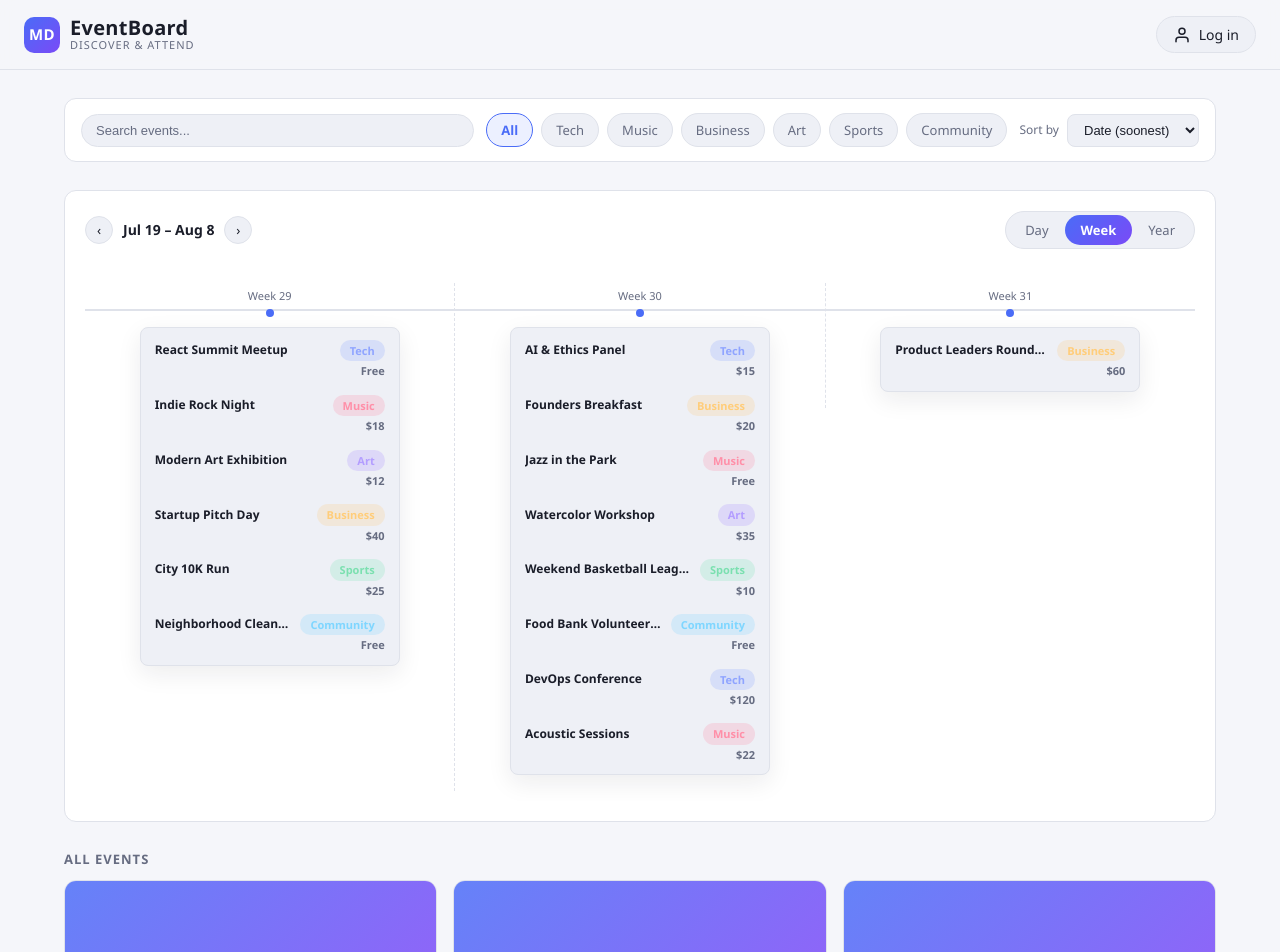
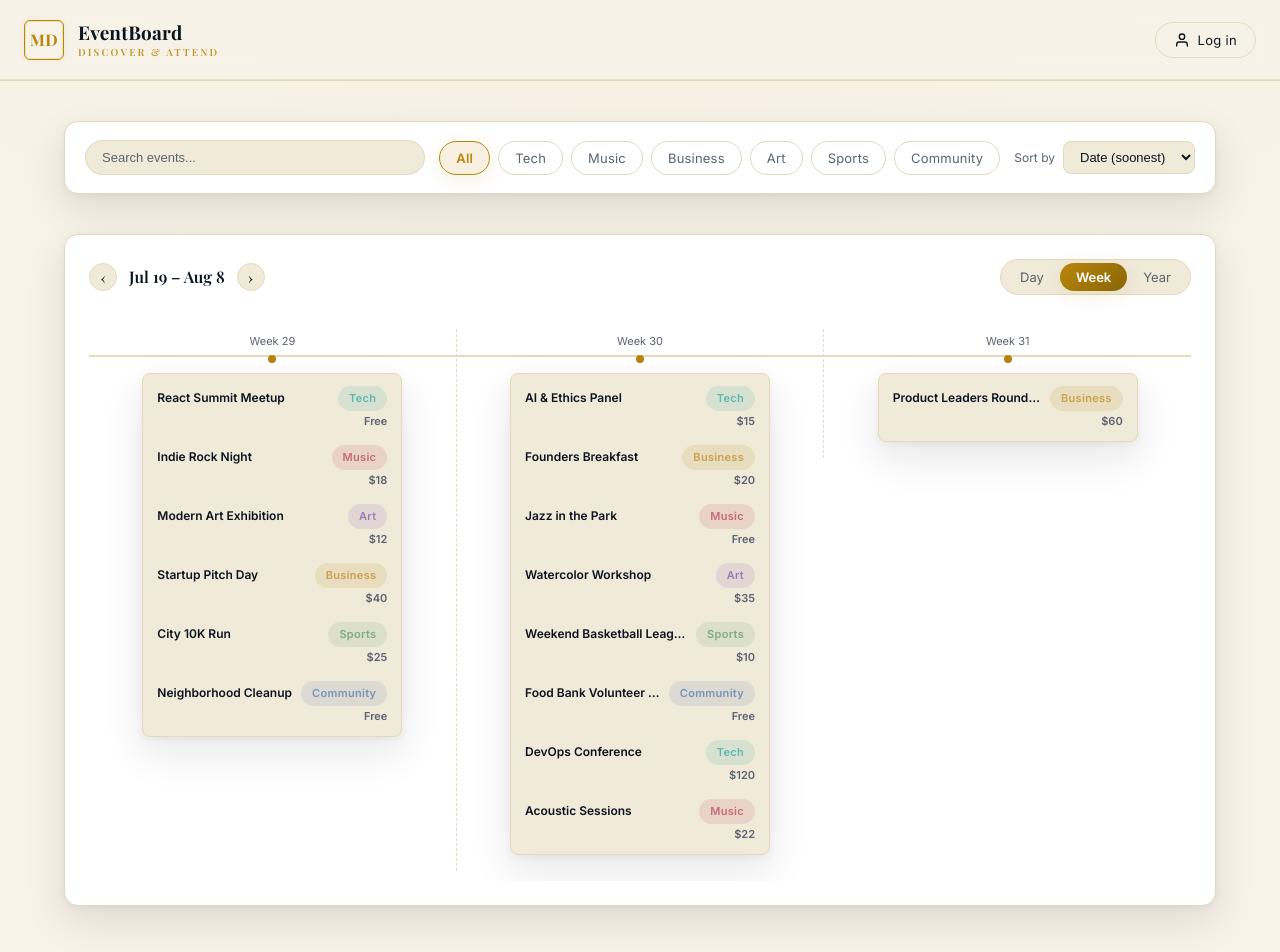
Before and after one commit to Maksym-Denysiuk/EventBoard, a plain HTML site: page index.html in a window 1280 px wide. Shown: the top 952 px of the page. Drawn offline with nearby package versions, Linux system fonts and the light colour scheme.

Commit message:
v2: navy/gold brand rebrand with premium visual polish
Recolor the UI to match the MD brand mark (navy + gold), add Playfair
Display serif accents for headings, and layer in refined shadows,
hover glows, and spacing for a more premium feel.

```diff
--- a/index.html
+++ b/index.html
@@ -4,47 +4,64 @@
 <meta charset="UTF-8">
 <meta name="viewport" content="width=device-width, initial-scale=1.0">
 <title>EventBoard</title>
+<link rel="preconnect" href="https://fonts.googleapis.com">
+<link rel="preconnect" href="https://fonts.gstatic.com" crossorigin>
+<link href="https://fonts.googleapis.com/css2?family=Inter:wght@400;500;600;700&family=Playfair+Display:wght@600;700;800&display=swap" rel="stylesheet">
 <style>
   :root{
-    --bg:#0f1115;
-    --bg-elev:#161922;
-    --bg-elev-2:#1e2230;
-    --border:#2a2f3d;
-    --text:#e9ebf2;
-    --text-dim:#9aa0b4;
-    --accent:#6c8cff;
-    --accent-2:#8f6cff;
-    --accent-soft:rgba(108,140,255,0.15);
-    --danger:#ff6c8c;
-    --radius:12px;
-    --shadow:0 8px 24px rgba(0,0,0,0.35);
+    --bg:#0a1420;
+    --bg-elev:#0f2333;
+    --bg-elev-2:#16293a;
+    --border:#22364a;
+    --text:#eef1f5;
+    --text-dim:#9fb0c0;
+    --accent:#d4af37;
+    --accent-2:#a8791f;
+    --accent-soft:rgba(212,175,55,0.15);
+    --accent-ink:#0a1420;
+    --danger:#e0566a;
+    --radius:14px;
+    --shadow:0 16px 40px rgba(0,0,0,0.5), 0 2px 8px rgba(0,0,0,0.3);
+    --shadow-glow:0 4px 20px rgba(212,175,55,0.18);
+    --font-serif:'Playfair Display',Georgia,'Times New Roman',serif;
     color-scheme: dark;
   }
   @media (prefers-color-scheme: light){
     :root{
-      --bg:#f5f6fa;
+      --bg:#f7f3e8;
       --bg-elev:#ffffff;
-      --bg-elev-2:#eef0f6;
-      --border:#dfe2ea;
-      --text:#1a1d29;
-      --text-dim:#666c81;
-      --accent:#4a6cf7;
-      --accent-2:#7a4af7;
-      --accent-soft:rgba(74,108,247,0.1);
-      --shadow:0 8px 24px rgba(20,20,40,0.08);
+      --bg-elev-2:#f0ead9;
+      --border:#e3d9bf;
+      --text:#0a1420;
+      --text-dim:#5b6472;
+      --accent:#b8860b;
+      --accent-2:#8a6508;
+      --accent-soft:rgba(184,134,11,0.12);
+      --accent-ink:#ffffff;
+      --shadow:0 16px 40px rgba(20,20,40,0.1), 0 2px 8px rgba(20,20,40,0.05);
+      --shadow-glow:0 4px 20px rgba(184,134,11,0.12);
       color-scheme: light;
     }
   }
   *{box-sizing:border-box;}
   html,body{margin:0;padding:0;}
   body{
-    background:var(--bg);
+    background:
+      radial-gradient(ellipse 1200px 600px at 50% -10%, rgba(212,175,55,0.06), transparent),
+      var(--bg);
     color:var(--text);
-    font-family:'Segoe UI',system-ui,-apple-system,Roboto,Helvetica,Arial,sans-serif;
-    line-height:1.4;
+    font-family:'Inter',system-ui,-apple-system,Roboto,Helvetica,Arial,sans-serif;
+    line-height:1.5;
+    -webkit-font-smoothing:antialiased;
   }
   a{color:inherit;text-decoration:none;}
   button{font-family:inherit;}
+  .brand-name,
+  .event-card-title,
+  .modal-body h2,
+  .module-title{
+    font-family:var(--font-serif);
+  }
 
   .container{
     max-width:1200px;
@@ -57,74 +74,91 @@
     position:sticky;
     top:0;
     z-index:100;
-    background:rgba(15,17,21,0.85);
-    backdrop-filter:blur(10px);
+    background:rgba(10,20,32,0.85);
+    backdrop-filter:blur(14px);
     border-bottom:1px solid var(--border);
+    box-shadow:inset 0 -1px 0 rgba(212,175,55,0.15);
   }
   @media (prefers-color-scheme: light){
-    header.site-header{background:rgba(245,246,250,0.85);}
+    header.site-header{background:rgba(247,243,232,0.85);box-shadow:inset 0 -1px 0 rgba(184,134,11,0.15);}
   }
   .header-inner{
     display:flex;
     align-items:center;
     justify-content:space-between;
-    padding:16px 24px;
+    padding:20px 24px;
   }
   .brand{
     display:flex;
     align-items:center;
-    gap:10px;
+    gap:14px;
     font-weight:700;
     font-size:20px;
     letter-spacing:0.3px;
   }
   .brand-mark{
-    width:36px;height:36px;
-    border-radius:10px;
-    background:linear-gradient(135deg,var(--accent),var(--accent-2));
+    width:40px;height:40px;
+    border-radius:6px;
+    background:var(--bg);
+    border:1px solid var(--accent);
+    box-shadow:inset 0 0 0 1px rgba(212,175,55,0.25), 0 0 0 4px rgba(212,175,55,0.05);
     display:flex;align-items:center;justify-content:center;
-    color:#fff;font-weight:800;font-size:15px;
+    color:var(--accent);font-family:var(--font-serif);font-weight:700;font-size:16px;letter-spacing:0.5px;
   }
   .brand-name{
-    display:flex;flex-direction:column;line-height:1.1;
+    display:flex;flex-direction:column;line-height:1.15;
+    font-size:19px;
+    letter-spacing:0.2px;
   }
   .brand-name small{
-    font-weight:400;
-    font-size:11px;
-    color:var(--text-dim);
-    letter-spacing:1px;
+    font-weight:500;
+    font-size:10px;
+    color:var(--accent);
+    letter-spacing:2.2px;
+    margin-top:3px;
+    opacity:0.85;
   }
   .login-btn{
     display:flex;
     align-items:center;
     gap:8px;
-    background:var(--bg-elev-2);
+    background:transparent;
     border:1px solid var(--border);
     color:var(--text);
-    padding:8px 16px;
+    padding:9px 18px;
     border-radius:999px;
     cursor:pointer;
-    font-size:14px;
-    transition:background .15s,border-color .15s;
+    font-size:13px;
+    letter-spacing:0.3px;
+    transition:background .2s,border-color .2s,box-shadow .2s;
   }
   .login-btn:hover{
     background:var(--accent-soft);
     border-color:var(--accent);
+    box-shadow:var(--shadow-glow);
   }
-  .login-btn svg{width:18px;height:18px;}
+  .login-btn svg{width:16px;height:16px;}
 
-  main{padding-bottom:60px;}
+  main{padding-bottom:80px;}
 
   .module{
-    margin-top:28px;
+    margin-top:40px;
   }
   .module-title{
-    font-size:13px;
+    font-size:22px;
     font-weight:700;
-    text-transform:uppercase;
-    letter-spacing:1px;
-    color:var(--text-dim);
-    margin-bottom:12px;
+    letter-spacing:0.2px;
+    color:var(--text);
+    margin-bottom:18px;
+    display:flex;
+    align-items:center;
+    gap:14px;
+  }
+  .module-title::after{
+    content:'';
+    flex:1;
+    height:1px;
+    background:linear-gradient(90deg,var(--border),transparent);
   }
 
   /* ---------- Module 1: Filters & sorting ---------- */
@@ -132,11 +166,12 @@
     display:flex;
     flex-wrap:wrap;
     align-items:center;
-    gap:12px;
+    gap:14px;
     background:var(--bg-elev);
     border:1px solid var(--border);
     border-radius:var(--radius);
-    padding:14px 16px;
+    padding:18px 20px;
+    box-shadow:var(--shadow);
   }
   .filter-group{
     display:flex;
@@ -144,14 +179,15 @@
     gap:8px;
   }
   .chip{
-    padding:7px 14px;
+    padding:8px 16px;
     border-radius:999px;
     border:1px solid var(--border);
-    background:var(--bg-elev-2);
+    background:transparent;
     color:var(--text-dim);
     font-size:13px;
+    letter-spacing:0.2px;
     cursor:pointer;
-    transition:all .15s;
+    transition:all .2s;
     white-space:nowrap;
   }
   .chip:hover{border-color:var(--accent);color:var(--text);}
@@ -160,6 +196,7 @@
     border-color:var(--accent);
     color:var(--accent);
     font-weight:600;
+    box-shadow:var(--shadow-glow);
   }
   .search-input{
     flex:1;
@@ -167,12 +204,13 @@
     background:var(--bg-elev-2);
     border:1px solid var(--border);
     color:var(--text);
-    padding:8px 14px;
+    padding:9px 16px;
     border-radius:999px;
     font-size:13px;
     outline:none;
+    transition:border-color .2s,box-shadow .2s;
   }
-  .search-input:focus{border-color:var(--accent);}
+  .search-input:focus{border-color:var(--accent);box-shadow:var(--shadow-glow);}
   .search-input::placeholder{color:var(--text-dim);}
 
   .sort-wrap{
@@ -201,7 +239,8 @@
     background:var(--bg-elev);
     border:1px solid var(--border);
     border-radius:var(--radius);
-    padding:20px;
+    padding:24px;
+    box-shadow:var(--shadow);
   }
   .timeline-head{
     display:flex;
@@ -230,15 +269,17 @@
   }
   .view-toggle button.active{
     background:linear-gradient(135deg,var(--accent),var(--accent-2));
-    color:#fff;
+    color:var(--accent-ink);
     font-weight:600;
+    box-shadow:var(--shadow-glow);
   }
   .timeline-nav{
     display:flex;
     align-items:center;
-    gap:10px;
-    font-size:14px;
+    gap:12px;
+    font-size:16px;
     font-weight:600;
+    font-family:var(--font-serif);
   }
   .timeline-nav button{
     width:28px;height:28px;
@@ -368,18 +409,18 @@
   }
 
   /* tag colors */
-  .tag-tech{background:rgba(108,140,255,0.18);color:#8fa4ff;}
-  .tag-music{background:rgba(255,108,140,0.18);color:#ff8fa8;}
-  .tag-business{background:rgba(255,190,90,0.18);color:#ffcd7a;}
-  .tag-art{background:rgba(143,108,255,0.18);color:#b39dff;}
-  .tag-sports{background:rgba(90,220,160,0.18);color:#7be0b0;}
-  .tag-community{background:rgba(90,200,255,0.18);color:#7fd6ff;}
+  .tag-tech{background:rgba(95,184,176,0.18);color:#5fb8b0;}
+  .tag-music{background:rgba(199,107,122,0.18);color:#c76b7a;}
+  .tag-business{background:rgba(201,163,77,0.18);color:#c9a34d;}
+  .tag-art{background:rgba(156,122,184,0.18);color:#9c7ab8;}
+  .tag-sports{background:rgba(127,174,127,0.18);color:#7fae7f;}
+  .tag-community{background:rgba(122,147,184,0.18);color:#7a93b8;}
 
   /* ---------- Module 3: Event list ---------- */
   .cards-grid{
     display:grid;
     grid-template-columns:repeat(auto-fill,minmax(280px,1fr));
-    gap:16px;
+    gap:22px;
   }
   .event-card{
     background:var(--bg-elev);
@@ -387,25 +428,32 @@
     border-radius:var(--radius);
     overflow:hidden;
     cursor:pointer;
-    transition:transform .15s, border-color .15s, box-shadow .15s;
+    transition:transform .25s cubic-bezier(.2,.8,.2,1), border-color .25s, box-shadow .25s;
     display:flex;
     flex-direction:column;
   }
   .event-card:hover{
-    transform:translateY(-3px);
+    transform:translateY(-4px);
     border-color:var(--accent);
-    box-shadow:var(--shadow);
+    box-shadow:var(--shadow), var(--shadow-glow);
   }
   .event-card-banner{
-    height:90px;
-    background:linear-gradient(135deg,var(--accent),var(--accent-2));
-    opacity:0.85;
+    height:100px;
+    background:
+      linear-gradient(135deg, rgba(255,255,255,0.12), transparent 60%),
+      linear-gradient(135deg,var(--accent),var(--accent-2));
+    position:relative;
+  }
+  .event-card-banner::after{
+    content:'';
+    position:absolute;inset:0;
+    background:radial-gradient(circle at 85% 15%, rgba(255,255,255,0.25), transparent 45%);
   }
   .event-card-body{
-    padding:16px;
+    padding:18px 20px 20px;
     display:flex;
     flex-direction:column;
-    gap:8px;
+    gap:9px;
     flex:1;
   }
   .event-card-top{
@@ -415,12 +463,16 @@
     gap:8px;
   }
   .event-card-title{
-    font-size:15px;
+    font-size:17px;
     font-weight:700;
+    letter-spacing:0.1px;
+    line-height:1.3;
   }
   .event-card-date{
     font-size:12px;
-    color:var(--text-dim);
+    color:var(--accent);
+    font-weight:600;
+    letter-spacing:0.3px;
     white-space:nowrap;
   }
   .event-card-meta{
@@ -435,12 +487,13 @@
     display:flex;
     gap:6px;
     flex-wrap:wrap;
-    padding-top:6px;
+    padding-top:8px;
   }
   .tag-pill{
     font-size:11px;
     font-weight:600;
-    padding:3px 10px;
+    letter-spacing:0.3px;
+    padding:4px 11px;
     border-radius:999px;
   }
   .empty-state{
@@ -454,7 +507,14 @@
   footer.site-footer{
     border-top:1px solid var(--border);
     background:var(--bg-elev);
-    margin-top:60px;
+    margin-top:80px;
+    position:relative;
+  }
+  footer.site-footer::before{
+    content:'';
+    position:absolute;top:-1px;left:0;right:0;height:1px;
+    background:linear-gradient(90deg,transparent,var(--accent),transparent);
+    opacity:0.5;
   }
   .footer-inner{
     display:grid;
@@ -463,11 +523,12 @@
     padding:44px 24px 28px;
   }
   .footer-col h4{
-    font-size:13px;
+    font-size:12px;
     text-transform:uppercase;
-    letter-spacing:1px;
-    color:var(--text-dim);
-    margin:0 0 14px 0;
+    letter-spacing:1.6px;
+    color:var(--accent);
+    font-weight:600;
+    margin:0 0 16px 0;
   }
   .footer-col p{
     color:var(--text-dim);
@@ -518,31 +579,36 @@
   .modal{
     background:var(--bg-elev);
     border:1px solid var(--border);
-    border-radius:16px;
+    border-radius:18px;
     max-width:480px;
     width:100%;
-    box-shadow:var(--shadow);
+    box-shadow:var(--shadow), 0 0 0 1px rgba(212,175,55,0.08);
     overflow:hidden;
   }
   .modal-banner{
-    height:120px;
-    background:linear-gradient(135deg,var(--accent),var(--accent-2));
+    height:130px;
+    background:
+      linear-gradient(135deg, rgba(255,255,255,0.12), transparent 60%),
+      linear-gradient(135deg,var(--accent),var(--accent-2));
     position:relative;
   }
   .modal-close{
     position:absolute;
-    top:12px;right:12px;
-    width:30px;height:30px;
+    top:14px;right:14px;
+    width:32px;height:32px;
     border-radius:50%;
     border:none;
     background:rgba(0,0,0,0.35);
+    backdrop-filter:blur(4px);
     color:#fff;
     cursor:pointer;
     font-size:16px;
+    transition:background .2s;
     display:flex;align-items:center;justify-content:center;
   }
-  .modal-body{padding:22px;}
-  .modal-body h2{margin:0 0 6px 0;font-size:20px;}
+  .modal-close:hover{background:rgba(0,0,0,0.5);}
+  .modal-body{padding:26px;}
+  .modal-body h2{margin:0 0 8px 0;font-size:24px;letter-spacing:0.1px;}
   .modal-meta-row{
     display:flex;
     align-items:center;
@@ -551,31 +617,36 @@
     font-size:13px;
     margin-bottom:4px;
   }
-  .modal-tags{margin:14px 0;display:flex;gap:6px;flex-wrap:wrap;}
-  .modal-desc{font-size:14px;color:var(--text-dim);line-height:1.6;margin-bottom:20px;}
+  .modal-tags{margin:16px 0;display:flex;gap:6px;flex-wrap:wrap;}
+  .modal-desc{font-size:14px;color:var(--text-dim);line-height:1.7;margin-bottom:24px;}
   .modal-actions{display:flex;gap:10px;}
   .btn-primary{
     background:linear-gradient(135deg,var(--accent),var(--accent-2));
-    color:#fff;
+    color:var(--accent-ink);
     border:none;
-    padding:10px 20px;
+    padding:11px 22px;
     border-radius:8px;
     font-size:14px;
     font-weight:600;
+    letter-spacing:0.2px;
     cursor:pointer;
     display:inline-block;
     text-decoration:none;
     line-height:1.3;
+    transition:box-shadow .2s,transform .2s;
   }
+  .btn-primary:hover{box-shadow:var(--shadow-glow);transform:translateY(-1px);}
   .btn-secondary{
-    background:var(--bg-elev-2);
+    background:transparent;
     border:1px solid var(--border);
     color:var(--text);
-    padding:10px 20px;
+    padding:11px 22px;
     border-radius:8px;
     font-size:14px;
     cursor:pointer;
+    transition:border-color .2s;
   }
+  .btn-secondary:hover{border-color:var(--accent);}
 
   @media (max-width:720px){
     .footer-inner{grid-template-columns:1fr 1fr;}
```
